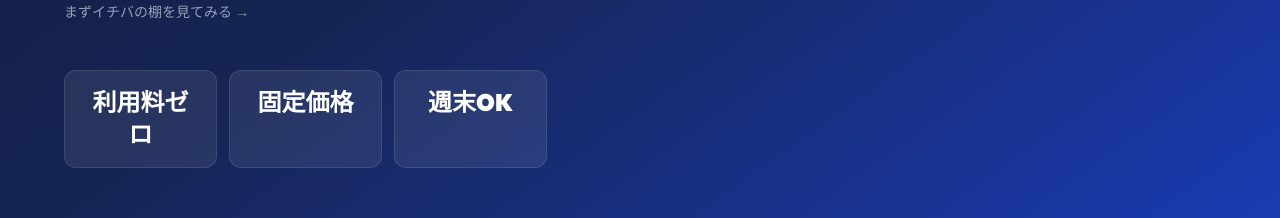
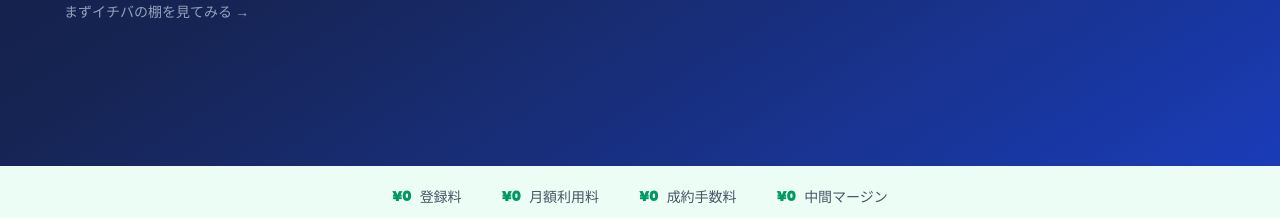
Before and after one commit to westville1030-tech11/skill-tana, a Next.js app: page / in a window 1280 px wide. Shown: the part 702-920 px from the top of the page. Built offline with nearby package versions, Linux system fonts and the light colour scheme; no server answers.

Commit message:
Remove stats badges from hero section

```diff
--- a/app/page.tsx
+++ b/app/page.tsx
@@ -57,14 +57,6 @@ export default function Home() {
                 </Link>
               </div>
 
-              {/* 統計 */}
-              <div className="grid grid-cols-2 sm:grid-cols-4 gap-3">
-                {stats.map((s) => (
-                  <div key={s.label} className="bg-white/8 border border-white/10 rounded-xl px-4 py-4 text-center">
-                    <div className="num text-2xl font-black text-white">{s.value}</div>
-                  </div>
-                ))}
-              </div>
             </div>
 
             {/* Right: abstract graphic */}
@@ -731,11 +723,6 @@ function IconFileText() {
 }
 
 /* ---- データ ---- */
-const stats = [
-  { value: "利用料ゼロ", label: "手数料・仲介料" },
-  { value: "固定価格", label: "成果物単位" },
-  { value: "週末OK", label: "スポット対応" },
-];
 
 const zeroItems = ["登録料", "月額利用料", "成約手数料", "中間マージン"];
 
```
